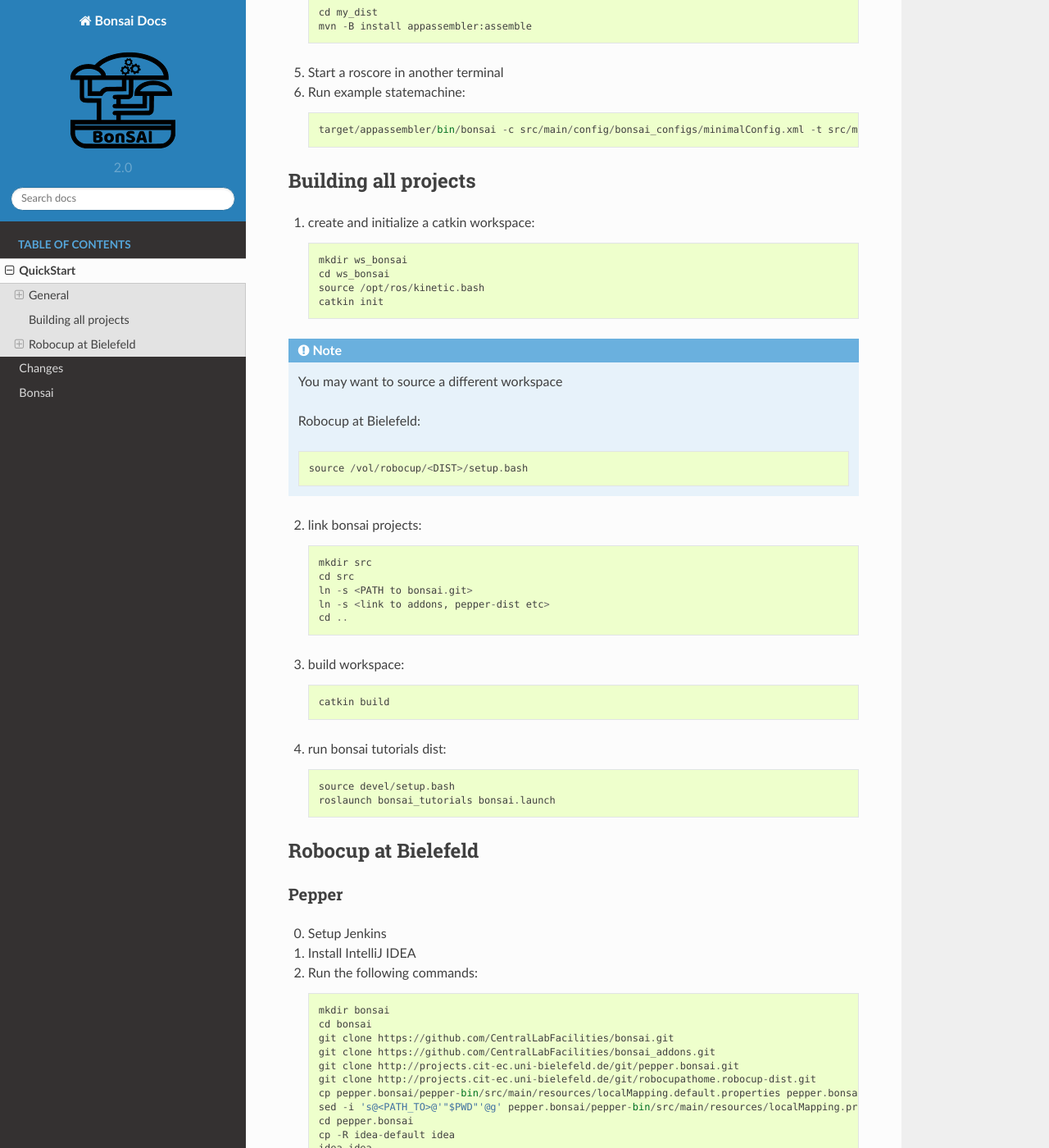
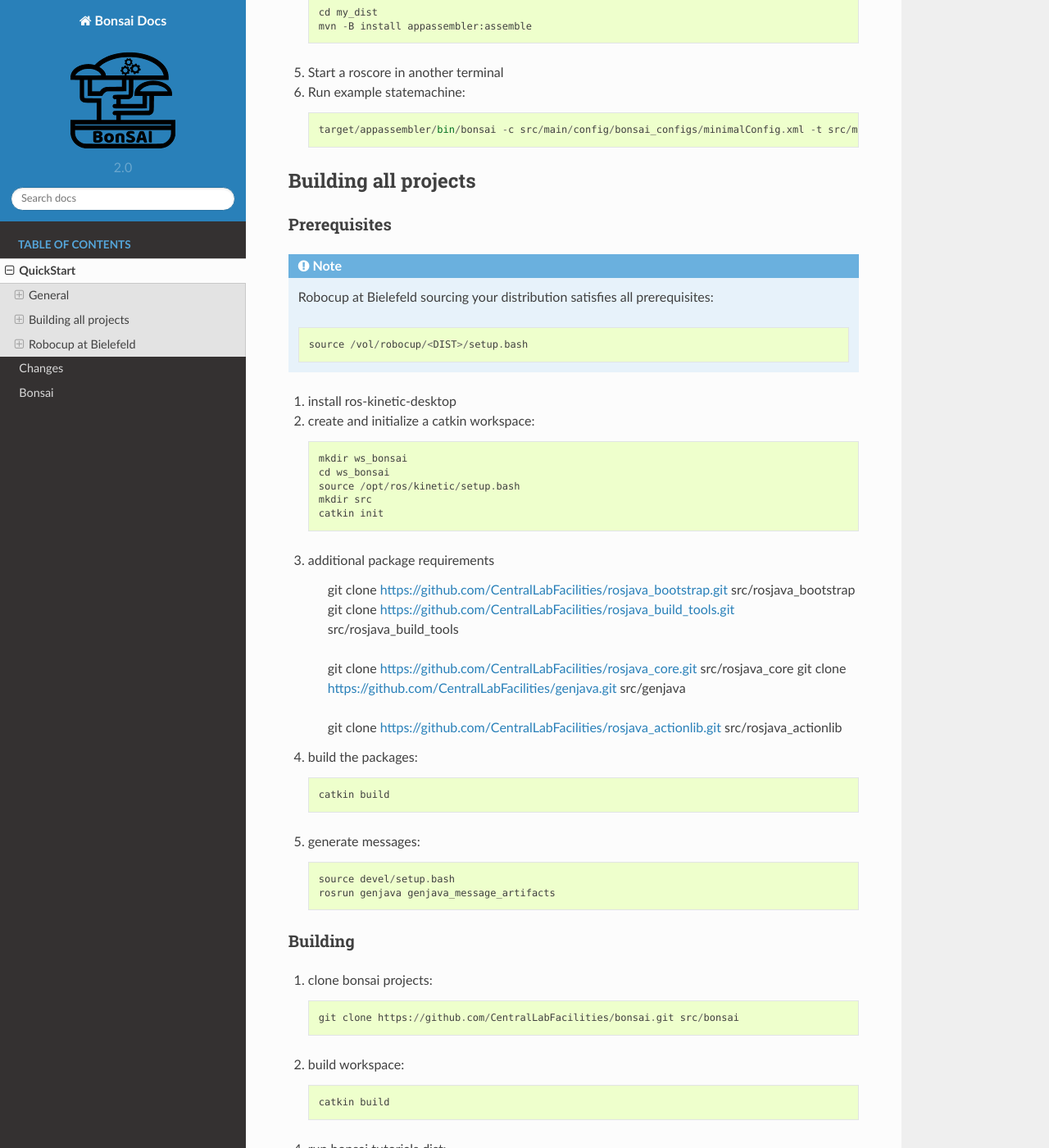
Before and after one commit to CentralLabFacilities/bonsai, a Sphinx documentation site: the page built from docs/source/quickstart.rst, in a window 1280 px wide and 1400 px high, scrolled down 1694 px. Shown: the whole window at 82% size. Built offline with Sphinx 7.4.7 and the Read the Docs theme 2.0.0, drawn with Linux system fonts in a browser that asks for light colours.

Commit message:
Docu: update quickstart steps

```diff
--- a/docs/source/quickstart.rst
+++ b/docs/source/quickstart.rst
@@ -95,30 +95,54 @@ Quickstart
 Building all projects
 =====================
 
-1. create and initialize a catkin workspace::
+Prerequisites
+-------------
+
+.. note::
+
+    Robocup at Bielefeld sourcing your distribution satisfies all prerequisites::
+
+        source /vol/robocup/<DIST>/setup.bash
+
+1. install ros-kinetic-desktop
+
+2. create and initialize a catkin workspace::
 
     mkdir ws_bonsai
     cd ws_bonsai
-    source /opt/ros/kinetic.bash
+    source /opt/ros/kinetic/setup.bash
+    mkdir src
     catkin init
 
-.. note::
+3. additional package requirements
 
-    You may want to source a different workspace
+    git clone https://github.com/CentralLabFacilities/rosjava_bootstrap.git src/rosjava_bootstrap
+    git clone https://github.com/CentralLabFacilities/rosjava_build_tools.git src/rosjava_build_tools
 
-    Robocup at Bielefeld::
+    git clone https://github.com/CentralLabFacilities/rosjava_core.git src/rosjava_core
+    git clone https://github.com/CentralLabFacilities/genjava.git src/genjava
 
-        source /vol/robocup/<DIST>/setup.bash
+    git clone https://github.com/CentralLabFacilities/rosjava_actionlib.git src/rosjava_actionlib
 
-2. link bonsai projects::
 
-    mkdir src
-    cd src
-    ln -s <PATH to bonsai.git>
-    ln -s <link to addons, pepper-dist etc>
-    cd ..
+4. build the packages::
 
-3. build workspace::
+    catkin build
+
+5. generate messages::
+
+    source devel/setup.bash
+    rosrun genjava genjava_message_artifacts
+
+
+Building
+--------
+
+1. clone bonsai projects::
+
+    git clone https://github.com/CentralLabFacilities/bonsai.git src/bonsai
+
+2. build workspace::
 
     catkin build
 
```
Also changed, not shown: 1 other file.
